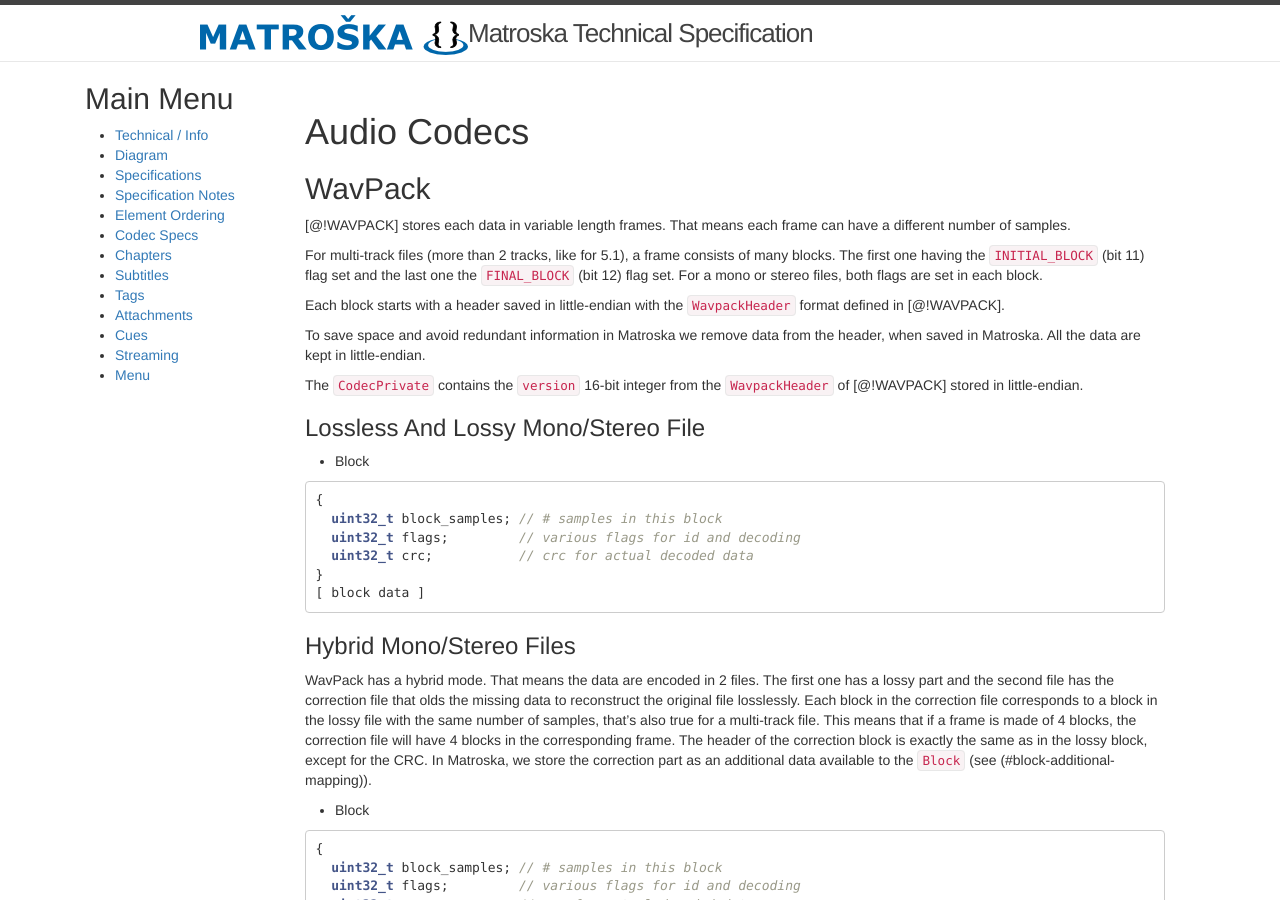
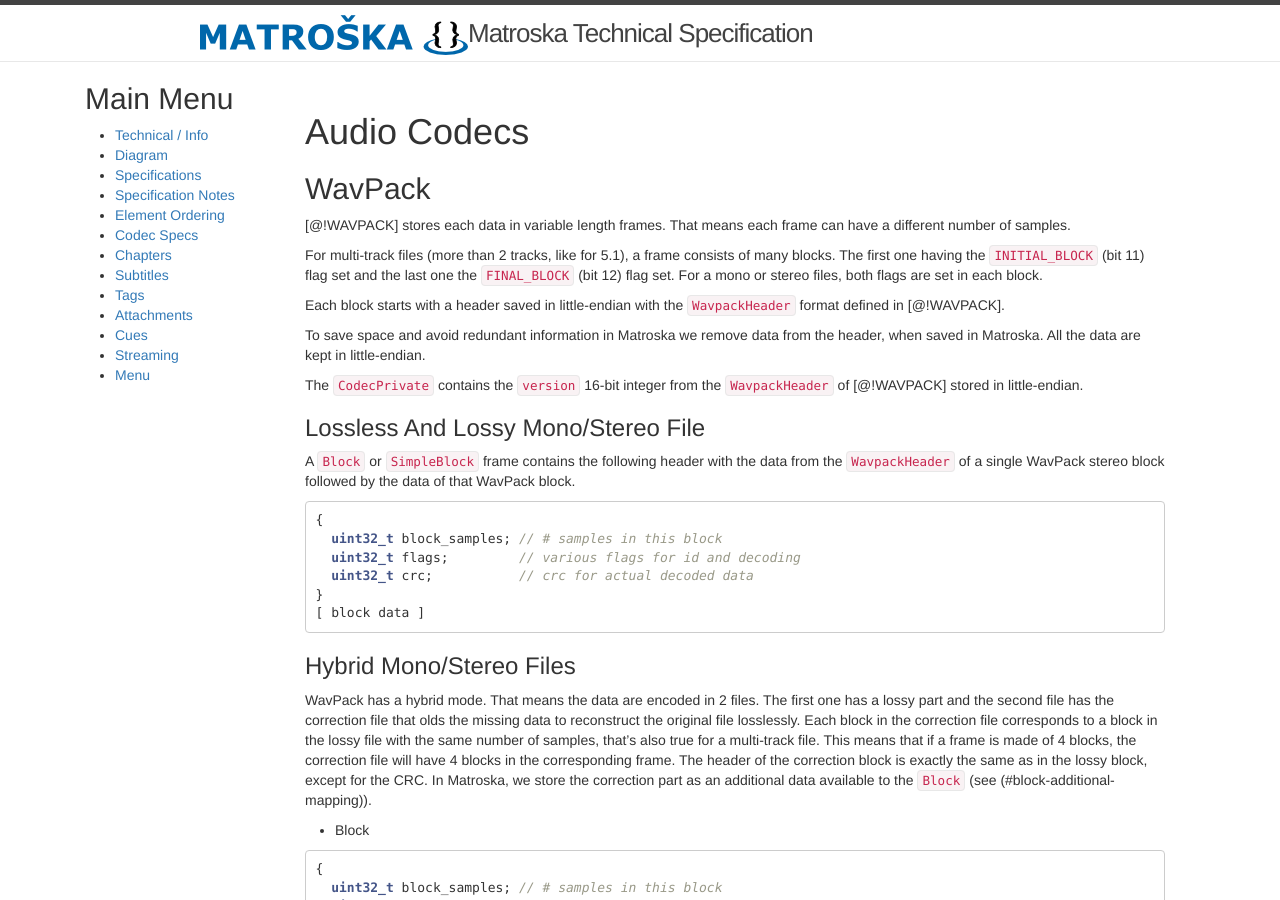
Before and after one commit to ietf-wg-cellar/matroska-specification, a Jekyll site: the page built from wavpack.md, in a window 1280 px wide and 900 px high. Built offline with Jekyll 4.4.1, drawn with Linux system fonts in a browser that asks for light colours; our own code applies the rules of GitHub Pages for plain Markdown files.

Commit message:
Use a proper sentence to define data in a stereo WavPack frame

````diff
--- a/wavpack.md
+++ b/wavpack.md
@@ -20,7 +20,8 @@
 
 ### Lossless And Lossy Mono/Stereo File
 
-* Block
+A `Block` or `SimpleBlock` frame contains the following header with the data from the `WavpackHeader`
+of a single WavPack stereo block followed by the data of that WavPack block.
 
 ```c
 {
````
